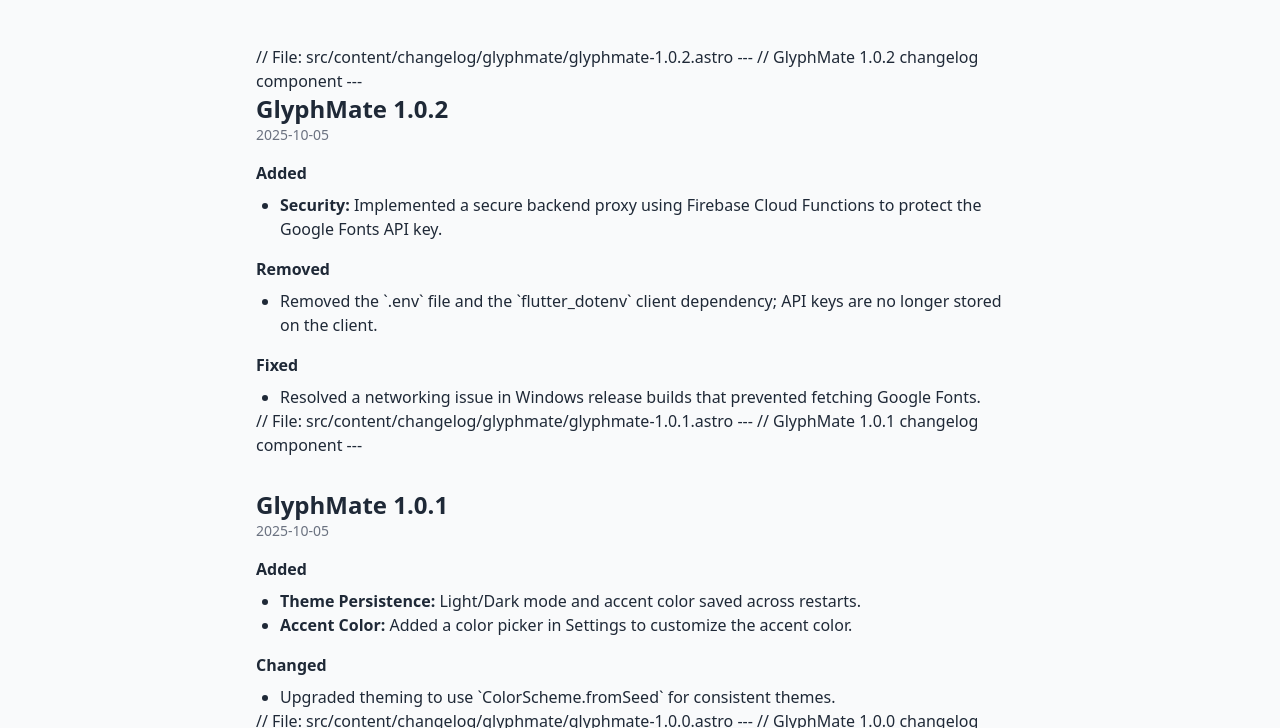
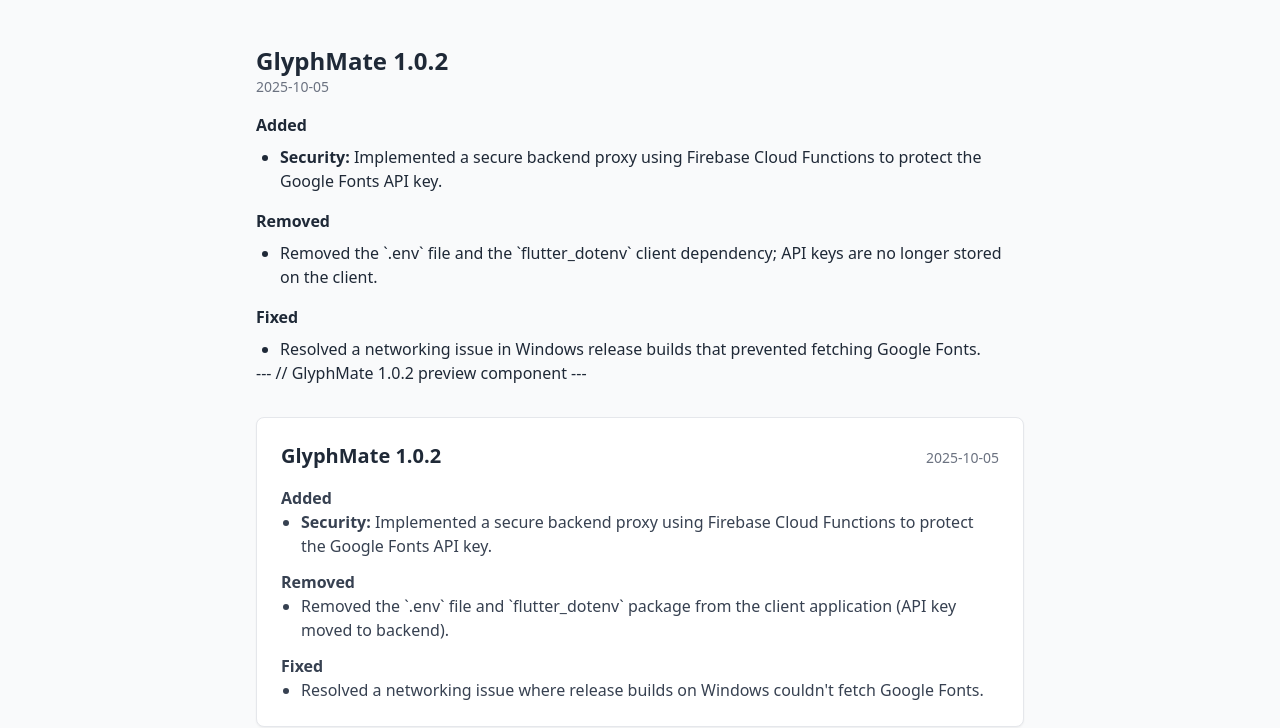
Before and after one commit to vplsh7/vplsh7.github.io, an Astro site: page /glyphmate-changelog in a window 1280 px wide. Shown: the part 224-952 px from the top of the page. Built offline with nearby package versions, Linux system fonts and the light colour scheme; Astro itself is replaced by a stand-in of ours.

Commit message:
Update glyphmate-1.0.2.astro

```diff
--- a/src/content/changelog/glyphmate/glyphmate-1.0.2.astro
+++ b/src/content/changelog/glyphmate/glyphmate-1.0.2.astro
@@ -1,4 +1,4 @@
-// File: src/content/changelog/glyphmate/glyphmate-1.0.2.astro
+
 ---
 // GlyphMate 1.0.2 changelog component
 ---
@@ -26,3 +26,36 @@
 <li>Resolved a networking issue in Windows release builds that prevented fetching Google Fonts.</li>
 </ul>
 </article>
+
+---
+// GlyphMate 1.0.2 preview component
+---
+<article class="border rounded-lg p-6 bg-white shadow-sm">
+  <header class="flex items-baseline justify-between mb-4">
+    <h3 class="text-xl font-semibold">GlyphMate 1.0.2</h3>
+    <time datetime="2025-10-05" class="text-sm text-gray-500">2025-10-05</time>
+  </header>
+
+  <div class="space-y-3 text-gray-700">
+    <div>
+      <h4 class="font-semibold">Added</h4>
+      <ul class="list-disc ml-5">
+        <li><strong>Security:</strong> Implemented a secure backend proxy using Firebase Cloud Functions to protect the Google Fonts API key.</li>
+      </ul>
+    </div>
+
+    <div>
+      <h4 class="font-semibold">Removed</h4>
+      <ul class="list-disc ml-5">
+        <li>Removed the `.env` file and `flutter_dotenv` package from the client application (API key moved to backend).</li>
+      </ul>
+    </div>
+
+    <div>
+      <h4 class="font-semibold">Fixed</h4>
+      <ul class="list-disc ml-5">
+        <li>Resolved a networking issue where release builds on Windows couldn't fetch Google Fonts.</li>
+      </ul>
+    </div>
+  </div>
+</article>
```
